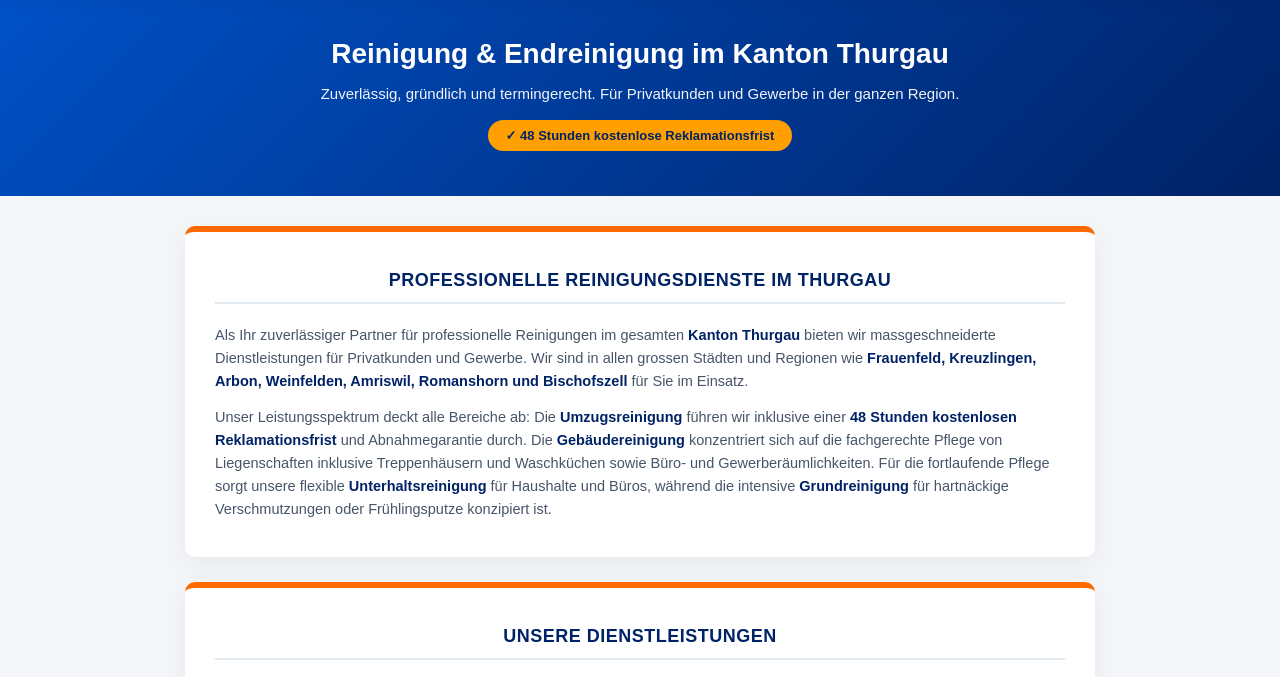
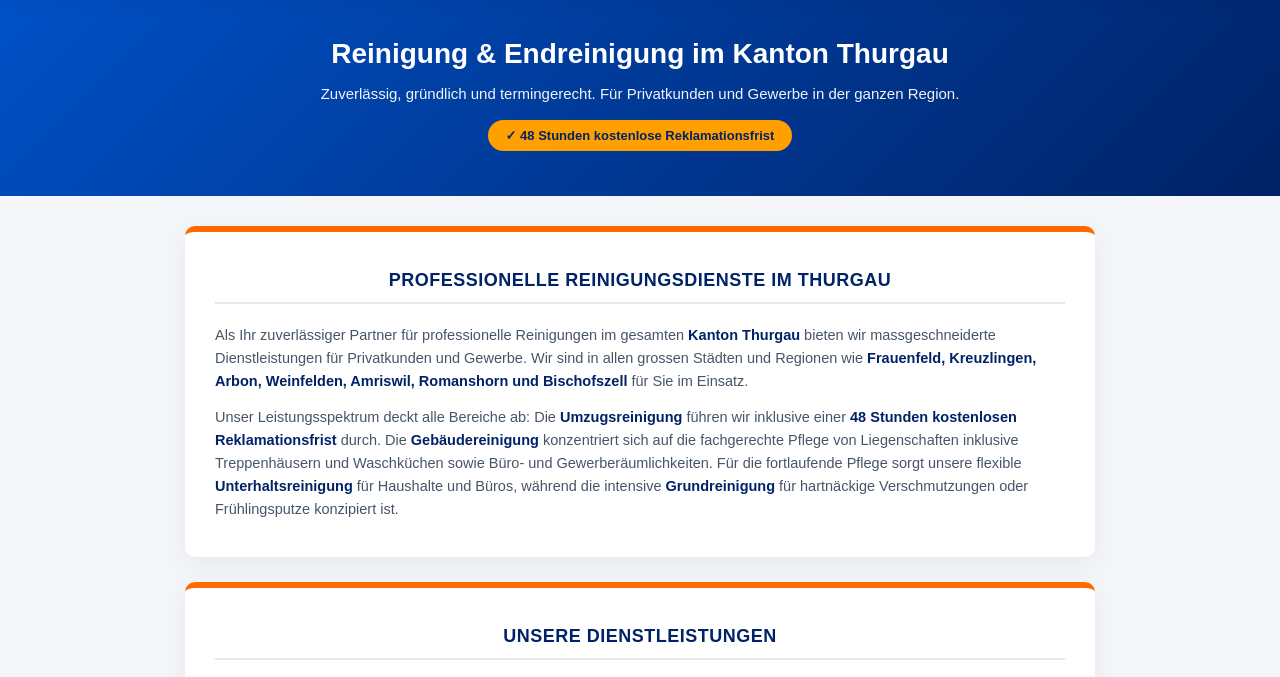
Before and after one commit to mtransportreinigung/mservice-website, a plain HTML site: page testing.html in a window 1280 px wide. Shown: the part 82-759 px from the top of the page. Drawn offline with Linux system fonts and the light colour scheme.

Commit message:
Update testing.html

```diff
--- a/testing.html
+++ b/testing.html
@@ -795,7 +795,7 @@
       <h2 class="section-title">Professionelle Reinigungsdienste im Thurgau</h2>
       <div class="seo-content">
         <p>Als Ihr zuverlässiger Partner für professionelle Reinigungen im gesamten <strong>Kanton Thurgau</strong> bieten wir massgeschneiderte Dienstleistungen für Privatkunden und Gewerbe. Wir sind in allen grossen Städten und Regionen wie <strong>Frauenfeld, Kreuzlingen, Arbon, Weinfelden, Amriswil, Romanshorn und Bischofszell</strong> für Sie im Einsatz.</p>
-        <p>Unser Leistungsspektrum deckt alle Bereiche ab: Die <strong>Umzugsreinigung</strong> führen wir inklusive einer <strong>48 Stunden kostenlosen Reklamationsfrist</strong> und Abnahmegarantie durch. Die <strong>Gebäudereinigung</strong> konzentriert sich auf die fachgerechte Pflege von Liegenschaften inklusive Treppenhäusern und Waschküchen sowie Büro- und Gewerberäumlichkeiten. Für die fortlaufende Pflege sorgt unsere flexible <strong>Unterhaltsreinigung</strong> für Haushalte und Büros, während die intensive <strong>Grundreinigung</strong> für hartnäckige Verschmutzungen oder Frühlingsputze konzipiert ist.</p>
+        <p>Unser Leistungsspektrum deckt alle Bereiche ab: Die <strong>Umzugsreinigung</strong> führen wir inklusive einer <strong>48 Stunden kostenlosen Reklamationsfrist</strong> durch. Die <strong>Gebäudereinigung</strong> konzentriert sich auf die fachgerechte Pflege von Liegenschaften inklusive Treppenhäusern und Waschküchen sowie Büro- und Gewerberäumlichkeiten. Für die fortlaufende Pflege sorgt unsere flexible <strong>Unterhaltsreinigung</strong> für Haushalte und Büros, während die intensive <strong>Grundreinigung</strong> für hartnäckige Verschmutzungen oder Frühlingsputze konzipiert ist.</p>
       </div>
     </div>
 
```
